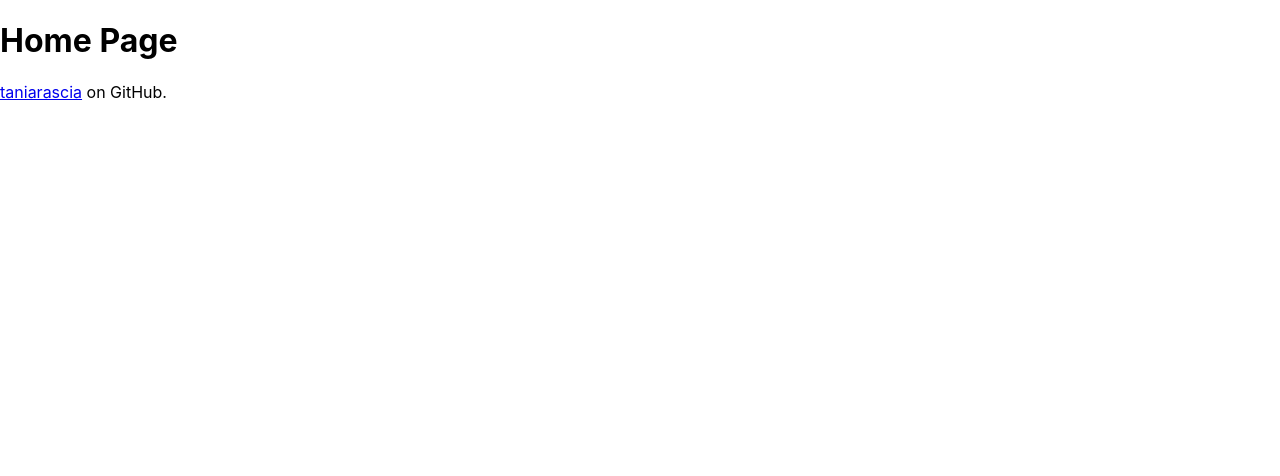
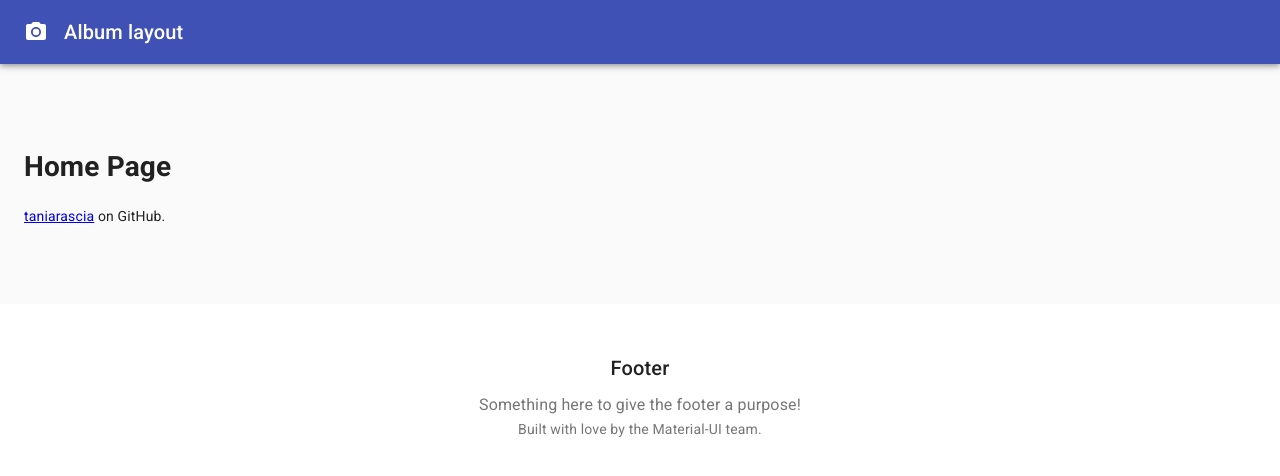
Before and after one commit to FarizInk/animu-react, a React (Create React App) app: page / in a window 1280 px wide. Shown: the top 476 px of the page. Built offline with nearby package versions, Linux system fonts and the light colour scheme.

Commit message:
synchronization with material ui

```diff
--- /dev/null
+++ b/src/App.js
@@ -0,0 +1,94 @@
+import React from "react";
+import Nav from "./components/Nav";
+import IndexRouter from "./routes/IndexRouter";
+
+import AppBar from "@material-ui/core/AppBar";
+import CameraIcon from "@material-ui/icons/PhotoCamera";
+import CssBaseline from "@material-ui/core/CssBaseline";
+import Toolbar from "@material-ui/core/Toolbar";
+import Typography from "@material-ui/core/Typography";
+import { makeStyles } from "@material-ui/core/styles";
+import Container from "@material-ui/core/Container";
+import Link from "@material-ui/core/Link";
+
+function MadeWithLove() {
+  return (
+    <Typography variant="body2" color="textSecondary" align="center">
+      {"Built with love by the "}
+      <Link color="inherit" href="https://material-ui.com/">
+        Material-UI
+      </Link>
+      {" team."}
+    </Typography>
+  );
+}
+const useStyles = makeStyles(theme => ({
+  icon: {
+    marginRight: theme.spacing(2)
+  },
+  heroContent: {
+    backgroundColor: theme.palette.background.paper,
+    padding: theme.spacing(8, 0, 6)
+  },
+  heroButtons: {
+    marginTop: theme.spacing(4)
+  },
+  cardGrid: {
+    paddingTop: theme.spacing(8),
+    paddingBottom: theme.spacing(8)
+  },
+  card: {
+    height: "100%",
+    display: "flex",
+    flexDirection: "column"
+  },
+  cardMedia: {
+    paddingTop: "56.25%" // 16:9
+  },
+  cardContent: {
+    flexGrow: 1
+  },
+  footer: {
+    backgroundColor: theme.palette.background.paper,
+    padding: theme.spacing(6)
+  }
+}));
+
+export default function App() {
+  const classes = useStyles();
+
+  return (
+    <React.Fragment>
+      <CssBaseline />
+      <AppBar position="relative">
+        <Toolbar>
+          <CameraIcon className={classes.icon} />
+          <Typography variant="h6" color="inherit" noWrap>
+            Album layout
+          </Typography>
+        </Toolbar>
+      </AppBar>
+      <main>
+        <Container className={classes.cardGrid} maxWidth="lg">
+          <IndexRouter/>
+        </Container>
+      </main>
+      {/* Footer */}
+      <footer className={classes.footer}>
+        <Typography variant="h6" align="center" gutterBottom>
+          Footer
+        </Typography>
+        <Typography
+          variant="subtitle1"
+          align="center"
+          color="textSecondary"
+          component="p"
+        >
+          Something here to give the footer a purpose!
+        </Typography>
+        <MadeWithLove />
+      </footer>
+      {/* End footer */}
+    </React.Fragment>
+  );
+}
--- /dev/null
+++ b/src/components/Nav.js
@@ -0,0 +1,24 @@
+import React from "react";
+import { Link } from "react-router-dom";
+
+export default function Nav() {
+  return (
+    <nav className="Nav">
+      <div className="Nav__container">
+        <Link to="/" className="Nav__brand">
+          <img src="../logo.svg" className="Nav__logo" />
+        </Link>
+
+        <div className="Nav__right">
+          <ul className="Nav__item-wrapper">
+            <li className="Nav__item">
+              <Link className="Nav__link" to="#">
+                Link 1
+              </Link>
+            </li>
+          </ul>
+        </div>
+      </div>
+    </nav>
+  );
+}
--- a/src/index.js
+++ b/src/index.js
@@ -2,7 +2,7 @@ import React from 'react'
 import { render } from 'react-dom'
 import { BrowserRouter } from 'react-router-dom'
 import 'typeface-roboto'
-import App from './pages/App'
+import App from './App'
 import './css/index.css'
 
 render(
--- a/src/pages/App.js
+++ /dev/null
@@ -1,14 +0,0 @@
-import React from 'react'
-import { Route, Switch } from 'react-router-dom'
-// We will create these two pages in a moment
-import HomePage from './HomePage.js'
-import UserPage from './UserPage'
-
-export default function App() {
-  return (
-    <Switch>
-      <Route exact path="/" component={HomePage} />
-      <Route path="/:id" component={UserPage} />
-    </Switch>
-  )
-}
--- /dev/null
+++ b/src/routes/IndexRouter.js
@@ -0,0 +1,14 @@
+import React from "react";
+import { Route, Switch } from "react-router-dom";
+// We will create these two pages in a moment
+import HomePage from "../pages/HomePage";
+import UserPage from "../pages/UserPage";
+
+export default function IndexRouter() {
+  return (
+      <Switch>
+        <Route exact path="/" component={HomePage} />
+        <Route path="/:id" component={UserPage} />
+      </Switch>
+  );
+}
```
Also changed, not shown: src/pages/IndexPage.js (added, +86 -0 lines), src/pages/index.js (deleted).
